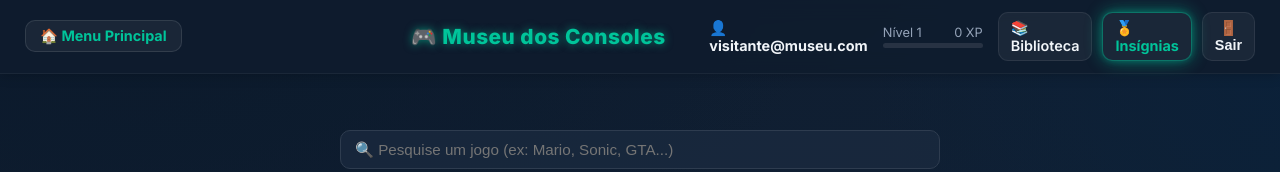
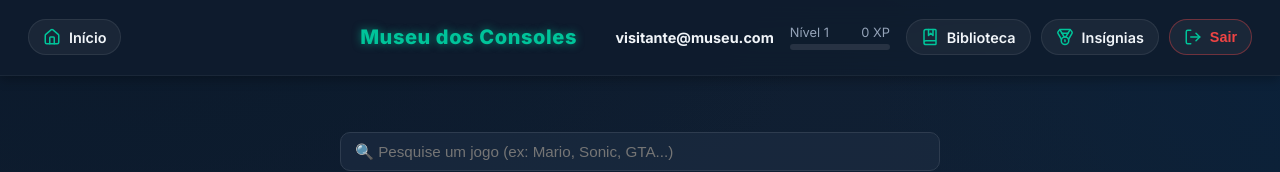
Before and after one commit to YuriDamin/PFC-I, a React (Vite) app in the folder meu-museu/: page /login in a window 1280 px wide. Both pictures are taken after a click on the button "👾 Entrar como Visitante". Shown: the top 172 px of the page. Built offline with nearby package versions, Linux system fonts and the light colour scheme.

Commit message:
Add lucide-react icons to Header component and update styles for improved UI

```diff
--- a/meu-museu/package.json
+++ b/meu-museu/package.json
@@ -13,6 +13,7 @@
     "@dnd-kit/core": "^6.3.1",
     "@dnd-kit/modifiers": "^9.0.0",
     "@dnd-kit/sortable": "^10.0.0",
+    "lucide-react": "^0.552.0",
     "react": "^19.1.1",
     "react-dom": "^19.1.1",
     "react-router-dom": "^7.9.4",
--- a/meu-museu/src/components/Header.css
+++ b/meu-museu/src/components/Header.css
@@ -4,15 +4,14 @@
   justify-content: space-between;
   background: rgba(15, 28, 46, 0.9);
   border-bottom: 1px solid rgba(255, 255, 255, 0.05);
-  padding: 10px 25px;
+  padding: 12px 28px;
   position: sticky;
   top: 0;
   z-index: 1000;
-  backdrop-filter: blur(10px);
-  box-shadow: 0 0 12px rgba(0, 0, 0, 0.25);
+  backdrop-filter: blur(12px);
+  box-shadow: 0 4px 10px rgba(0, 0, 0, 0.25);
 }
 
-/* Divide o header em 3 seções proporcionais */
 .header-left,
 .header-center,
 .header-right {
@@ -21,7 +20,6 @@
   align-items: center;
 }
 
-/* Centraliza o título perfeitamente */
 .header-center {
   justify-content: center;
 }
@@ -29,61 +27,62 @@
 .logo {
   color: var(--primary);
   font-weight: 800;
-  font-size: 1.3rem;
-  letter-spacing: 0.5px;
-  text-align: center;
+  font-size: 1.25rem;
+  letter-spacing: 0.6px;
   text-shadow: 0 0 8px rgba(0, 196, 154, 0.6);
 }
 
-/* Botões esquerda e direita */
-.menu-btn {
+/* === BOTÕES === */
+.header-btn {
+  display: inline-flex;
+  align-items: center;
+  gap: 8px;
   background: rgba(255, 255, 255, 0.05);
-  border: 1px solid rgba(255, 255, 255, 0.1);
-  color: var(--primary);
-  border-radius: 10px;
-  padding: 6px 14px;
-  font-weight: 700;
+  border: 1px solid rgba(255, 255, 255, 0.08);
+  color: var(--text);
+  border-radius: 999px;
+  padding: 8px 14px;
+  font-weight: 600;
   font-size: 0.9rem;
   cursor: pointer;
   text-decoration: none;
   transition: all 0.25s ease;
 }
 
-.menu-btn:hover {
+.header-btn svg {
+  stroke-width: 2;
+  color: var(--primary);
+  transition: transform 0.2s ease;
+}
+
+.header-btn:hover {
   background: rgba(0, 196, 154, 0.15);
   border-color: var(--primary);
-  box-shadow: 0 0 10px rgba(0, 196, 154, 0.3);
+  color: var(--primary);
   transform: translateY(-1px);
+  box-shadow: 0 0 10px rgba(0, 196, 154, 0.25);
 }
 
-/* Lado direito: usuário e XP */
-.header-right {
-  justify-content: flex-end;
-  gap: 15px;
+.header-btn:hover svg {
+  transform: scale(1.1);
 }
 
-.user-info p {
-  color: var(--text);
-  font-size: 0.9rem;
-  margin: 0;
+.header-btn.logout {
+  color: #ef4444;
+  border-color: rgba(239, 68, 68, 0.4);
+}
+.header-btn.logout:hover {
+  background: rgba(239, 68, 68, 0.15);
+  box-shadow: 0 0 10px rgba(239, 68, 68, 0.4);
 }
 
-.visitor-badge {
-  background: rgba(255, 255, 255, 0.08);
-  border-radius: 6px;
-  padding: 2px 6px;
-  margin-left: 6px;
-  font-size: 0.75rem;
-}
-
-/* XP */
+/* === XP === */
 .xp-container {
   display: flex;
   flex-direction: column;
   align-items: flex-end;
-  gap: 3px;
+  gap: 4px;
 }
-
 .xp-info {
   display: flex;
   justify-content: space-between;
@@ -91,15 +90,13 @@
   font-size: 0.8rem;
   color: var(--muted);
 }
-
 .xp-bar {
   width: 100px;
-  height: 5px;
+  height: 6px;
   background: rgba(255, 255, 255, 0.1);
-  border-radius: 4px;
+  border-radius: 999px;
   overflow: hidden;
 }
-
 .xp-bar-fill {
   height: 100%;
   background: var(--primary);
@@ -108,28 +105,25 @@
   box-shadow: 0 0 6px rgba(0, 196, 154, 0.7);
 }
 
-/* Botões à direita */
+/* === DIREITA === */
+.header-right {
+  justify-content: flex-end;
+  gap: 16px;
+}
 .header-actions {
   display: flex;
   gap: 10px;
 }
-
-.logout-btn {
-  background: rgba(255, 255, 255, 0.05);
-  border: 1px solid rgba(255, 255, 255, 0.08);
-  border-radius: 10px;
+.user-info p {
   color: var(--text);
-  font-weight: 600;
-  padding: 6px 12px;
   font-size: 0.9rem;
-  cursor: pointer;
-  transition: all 0.25s ease;
+  margin: 0;
 }
-
-.logout-btn:hover {
-  background: rgba(0, 196, 154, 0.15);
-  border-color: var(--primary);
+.visitor-badge {
+  background: rgba(255, 255, 255, 0.08);
+  border-radius: 6px;
+  padding: 2px 6px;
+  margin-left: 6px;
+  font-size: 0.75rem;
   color: var(--primary);
-  box-shadow: 0 0 8px rgba(0, 196, 154, 0.3);
-  transform: translateY(-1px);
 }
--- a/meu-museu/src/components/Header.jsx
+++ b/meu-museu/src/components/Header.jsx
@@ -2,6 +2,7 @@ import React, { useEffect, useRef } from "react";
 import { Link, useLocation, useNavigate } from "react-router-dom";
 import { useAuth } from "../context/AuthContext";
 import { useXP } from "../context/XPContext";
+import { Home, ArrowLeft, BookMarked, Medal, LogOut } from "lucide-react";
 import "./Header.css";
 
 function Header() {
@@ -19,32 +20,36 @@ function Header() {
 
   const isHome = location.pathname === "/";
   const isLogin = location.pathname === "/login";
-
   if (isLogin) return null;
 
   return (
     <header className="header">
+      {/* === ESQUERDA === */}
       <div className="header-left">
         {!isHome ? (
-          <button className="menu-btn" onClick={() => navigate(-1)}>
-            ⬅️ Voltar
+          <button className="header-btn" onClick={() => navigate(-1)}>
+            <ArrowLeft size={18} />
+            <span>Voltar</span>
           </button>
         ) : (
-          <Link to="/" className="menu-btn">
-            🏠 Menu Principal
+          <Link to="/" className="header-btn">
+            <Home size={18} />
+            <span>Início</span>
           </Link>
         )}
       </div>
 
+      {/* === CENTRO === */}
       <div className="header-center">
-        <h1 className="logo">🎮 Museu dos Consoles</h1>
+        <h1 className="logo">Museu dos Consoles</h1>
       </div>
 
+      {/* === DIREITA === */}
       <div className="header-right">
         {user && (
           <div className="user-info">
             <p>
-              👤 <strong>{user.email}</strong>
+              <strong>{user.email}</strong>
               {user.isVisitor && (
                 <span className="visitor-badge">Visitante</span>
               )}
@@ -52,7 +57,6 @@ function Header() {
           </div>
         )}
 
-        {/* === Barra de XP === */}
         <div className="xp-container">
           <div className="xp-info">
             <span>Nível {level}</span>
@@ -63,22 +67,21 @@ function Header() {
           </div>
         </div>
 
-        {/* === Ações do cabeçalho === */}
         <div className="header-actions">
-          <Link to="/biblioteca" className="logout-btn">
-            📚 Biblioteca
+          <Link to="/biblioteca" className="header-btn">
+            <BookMarked size={18} />
+            <span>Biblioteca</span>
           </Link>
 
-          {/* 🏅 Novo botão de Insígnias */}
-          <Link to="/insignias" className="logout-btn">
-            🏅 Insígnias
+          <Link to="/insignias" className="header-btn">
+            <Medal size={18} />
+            <span>Insígnias</span>
           </Link>
 
-          {user && (
-            <button className="logout-btn" onClick={logout}>
-              🚪 Sair
-            </button>
-          )}
+          <button className="header-btn logout" onClick={logout}>
+            <LogOut size={18} />
+            <span>Sair</span>
+          </button>
         </div>
       </div>
     </header>
```
Also changed, not shown: 1 other file (tests, documents, lock files or other folders).
